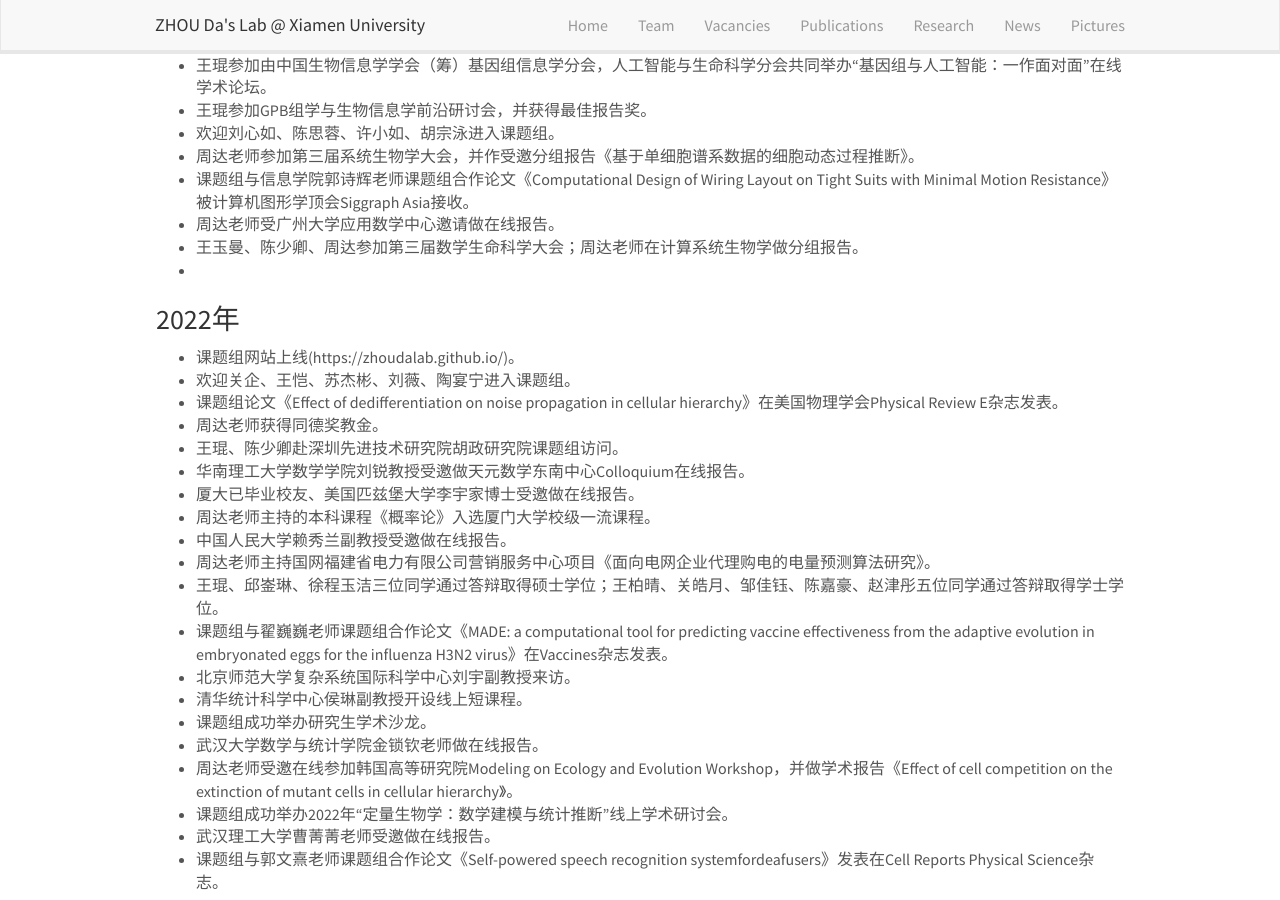
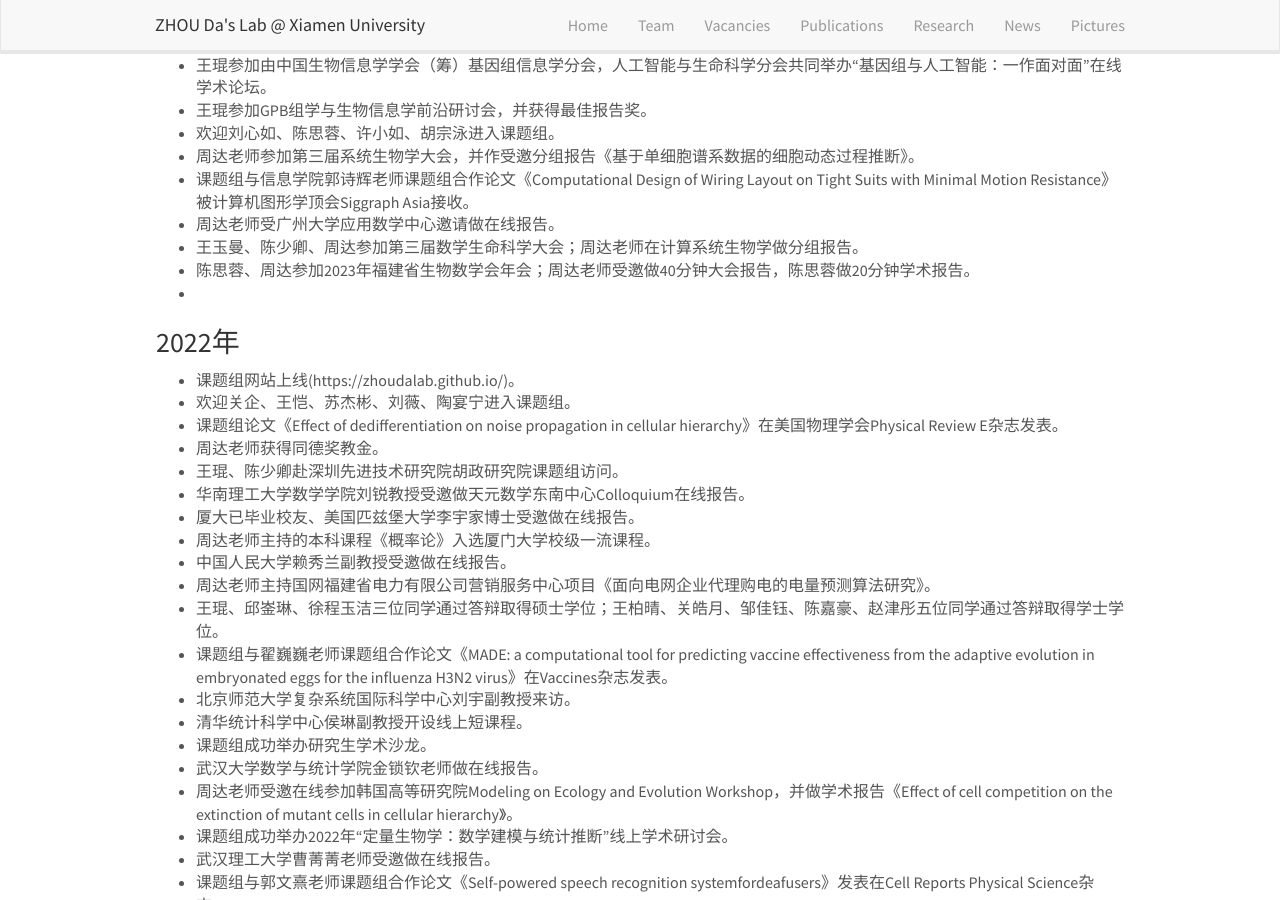
Before and after one commit to ZhouDaLab/zhoudalab.github.io, a Jekyll site: the page built from _pages/news.md, in a window 1280 px wide and 900 px high, scrolled down 560 px. Built offline with Jekyll 4.4.1, drawn with Linux system fonts in a browser that asks for light colours; nearby versions of some CDN libraries.

Commit message:
Update news.md

```diff
--- a/_pages/news.md
+++ b/_pages/news.md
@@ -30,6 +30,7 @@ permalink: /news/
 - 课题组与信息学院郭诗辉老师课题组合作论文《Computational Design of Wiring Layout on Tight Suits with Minimal Motion Resistance》被计算机图形学顶会Siggraph Asia接收。
 - 周达老师受广州大学应用数学中心邀请做在线报告。
 - 王玉曼、陈少卿、周达参加第三届数学生命科学大会；周达老师在计算系统生物学做分组报告。
+- 陈思蓉、周达参加2023年福建省生物数学会年会；周达老师受邀做40分钟大会报告，陈思蓉做20分钟学术报告。
 -
 
 ### 2022年
```
